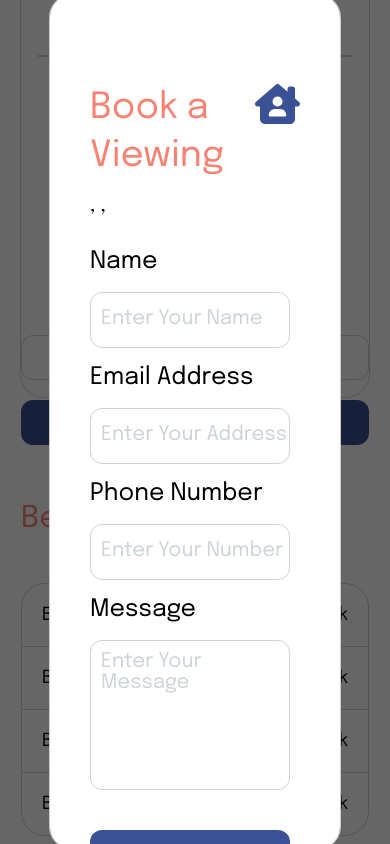
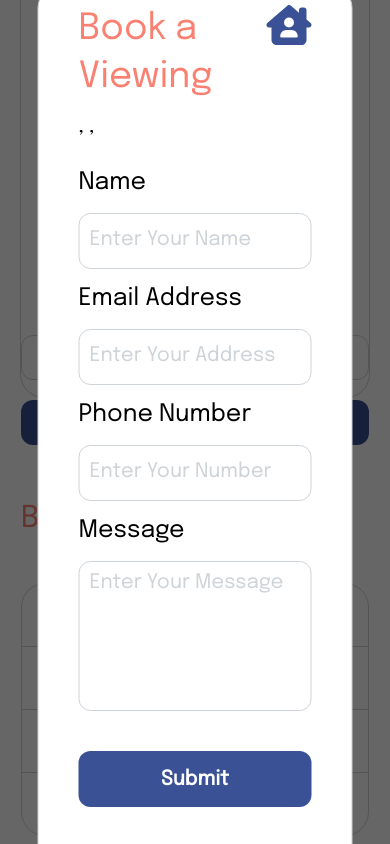
Before and after one commit to 1uckyswish/UniLife-React-Project, a React (Vite) app: page /HomeDetailPage/1 in a window 390 px wide. Both pictures are taken after a click on the button "Book Viewing". Shown: the part 799-1643 px from the top of the page. Built offline with nearby package versions, Linux system fonts and the light colour scheme; no server answers.

Commit message:
z-index fixed to 0 on header

```diff
--- a/src/Components/BookingModal/BookingModal.css
+++ b/src/Components/BookingModal/BookingModal.css
@@ -135,61 +135,35 @@
 /* Mobile Css */
 @media screen and (max-width: 680px){
 .booking-container{
-   flex-direction: column;
-   width: 304px;
-   height: auto;
+    width: auto;
+    height: auto;
+    display: flex;
+    flex-direction: column;
+    justify-content: space-around;
+    padding: 0 20px;
+    z-index: 1;
+    position: relative;
+}
 }
 
-.booking-form{
-    flex-direction: column;
-    width: auto;
-}
-.booking-form p{
-    padding: 10px 0;
+/* Mobile CSS */
+@media screen and (max-width: 510px) {
+ .booking-container{
+    width: 70vw;
+    height: auto;
+    margin-bottom: 200px;
 }
 
 .booking-form-left input{
-    width: 250px;
+    width: auto;
 }
 
 
 .booking-form-right textarea{
-    width: 250px;
+    width: auto;
 }
 
 .booking-form-right button{
-width: 250px;
+    width: auto;
 }
 }
-
-/* Mobile CSS */
-@media screen and (max-width: 420px) {
-  .booking-container {
-    flex-direction: column;
-    width: 250px;
-    height: 80vh;
-    margin: 70px 0;
-    /* position: static; */
-  }
-
-  .booking-form {
-    flex-direction: column;
-    width: auto;
-  }
-
-  .booking-form p {
-    padding: 10px 0;
-  }
-
-  .booking-form-left input {
-    width: 200px;
-  }
-
-  .booking-form-right textarea {
-    width: 200px;
-  }
-
-  .booking-form-right button {
-    width: 200px;
-  }
-}
--- a/src/Components/Header/Header.css
+++ b/src/Components/Header/Header.css
@@ -164,7 +164,7 @@
     position: absolute;
     top: 45px;
     right: -18px;
-    z-index: 1;
+    z-index: 0;
     background-color: var(--Baby-Blue-Body);
     border-radius: 10px;
     /* box-shadow: 0 0 10px rgba(0, 0, 0, 0.3); */
--- a/src/Pages/HomeDetailPage/HomeDetailPage.jsx
+++ b/src/Pages/HomeDetailPage/HomeDetailPage.jsx
@@ -37,7 +37,7 @@
 
   const customStyles = {
   content: {
-    top: '50%',
+    top: '60%',
     left: '50%',
     right: 'auto',
     bottom: 'auto',
```
